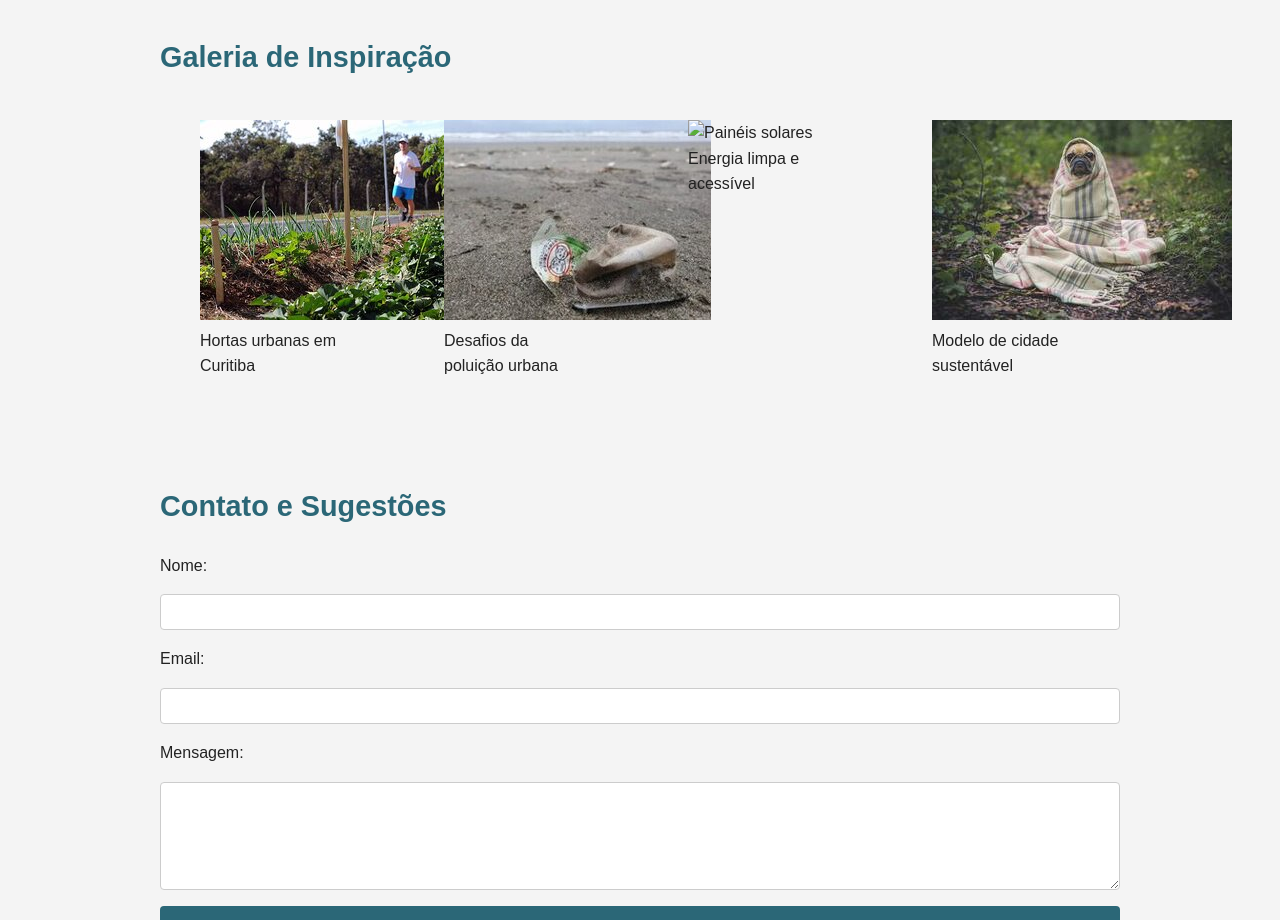
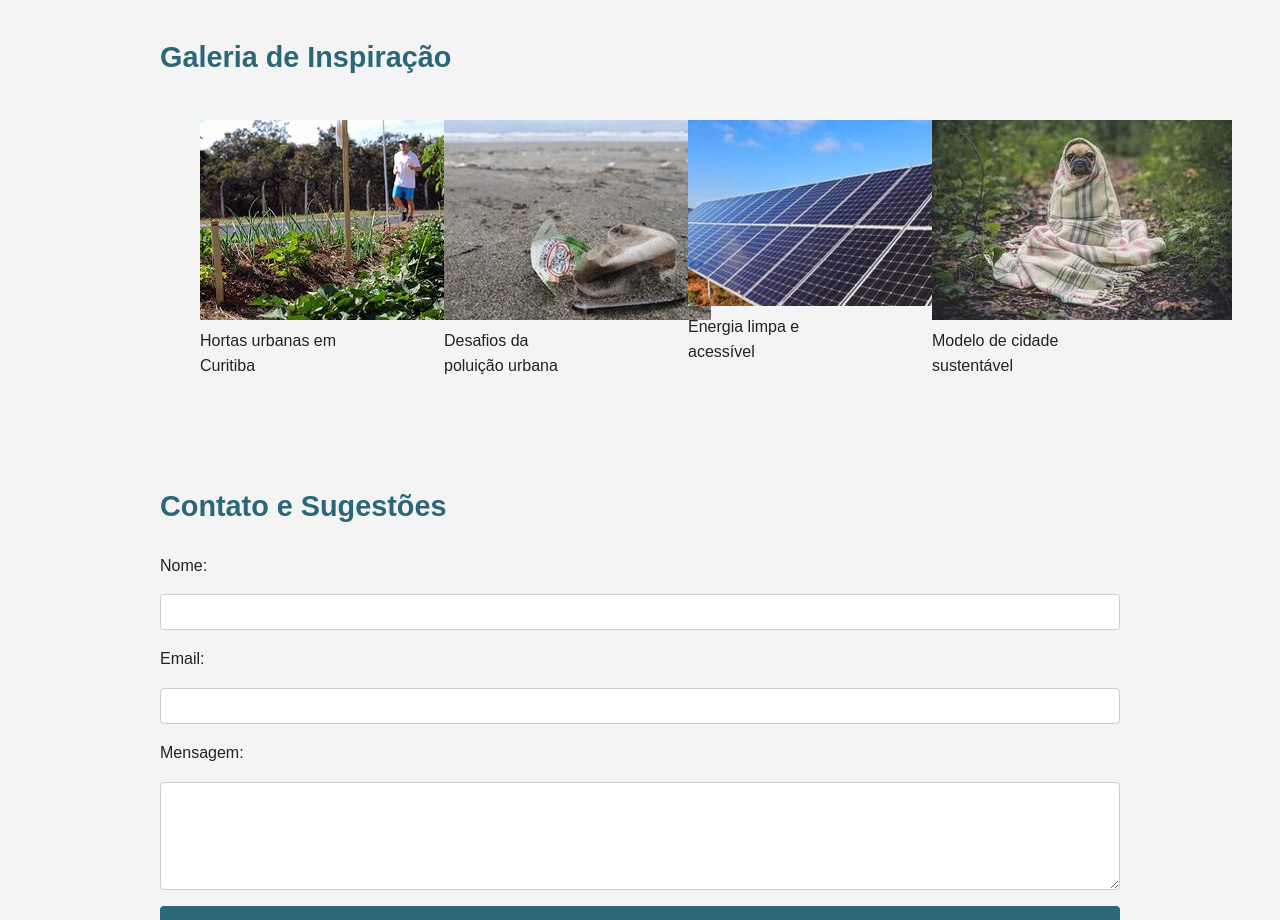
Before and after one commit to luizasilva22/Campo-cidade, a plain HTML site: page index.html in a window 1280 px wide. Shown: the part 940-1860 px from the top of the page. Drawn offline with Linux system fonts and the light colour scheme.

Commit message:
Update index.html

```diff
--- a/index.html
+++ b/index.html
@@ -58,7 +58,7 @@
       <figcaption>Desafios da poluição urbana</figcaption>
     </figure>
     <figure>
-      <img src="imagens/Energia_solar_termica (1).jpg" alt="Painéis solares">
+      <img src="imagens/Energia_solar_termica (1) (1).jpg" alt="Painéis solares">
       <figcaption>Energia limpa e acessível</figcaption>
     </figure>
     <figure>
```
